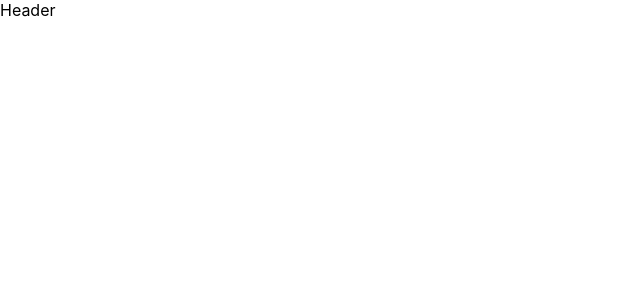
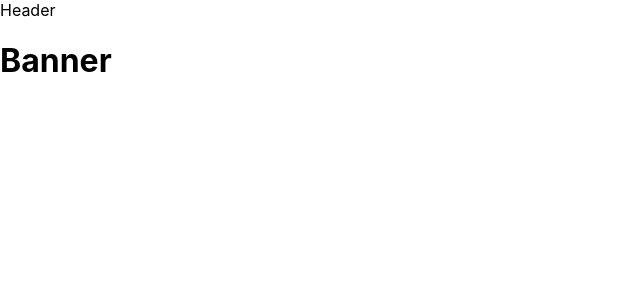
Before and after one commit to jag13231/Batcave-Website, a React (Create React App) app in the folder batcave/: page / in a window 1280 px wide. Shown: the top 300 px of the page, without its empty margins (0-640 px from the left). Built offline with nearby package versions, Linux system fonts and the light colour scheme.

Commit message:
add banner section

```diff
--- /dev/null
+++ b/batcave/src/Components/HompageFolder/SrBanner.jsx
@@ -0,0 +1,11 @@
+import React from 'react'
+
+const SrBanner = () => {
+  return (
+    <div>
+      <h1>Banner</h1>
+    </div>
+  )
+}
+
+export default SrBanner
--- a/batcave/src/Pages/HomeScreen.jsx
+++ b/batcave/src/Pages/HomeScreen.jsx
@@ -1,11 +1,13 @@
 import Homepage from "../Components/HompageFolder/Header"
 
 import React from 'react'
+import SrBanner from "../Components/HompageFolder/SrBanner"
 
 const HomeScreen = () => {
   return (
     <>
     <Homepage />
+    <SrBanner/>
     </>
   )
 }
```
Also changed, not shown: batcave/src/Components/HompageFolder/SrBanner.css (added).
